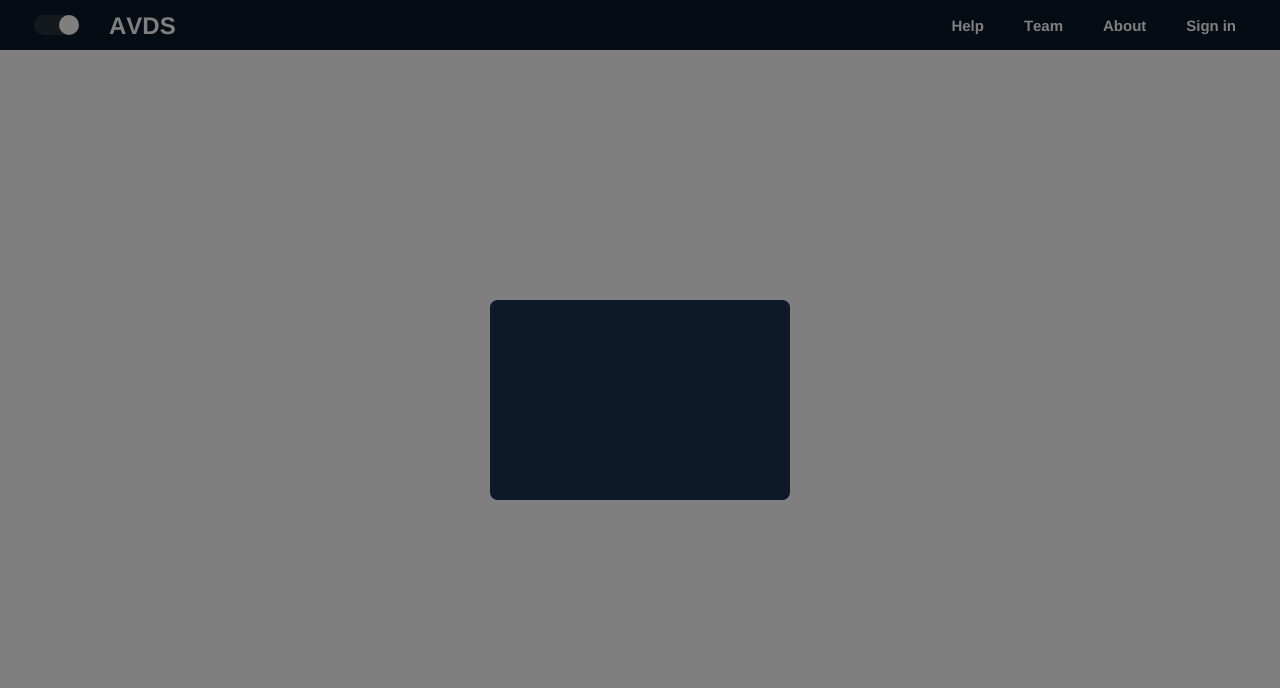
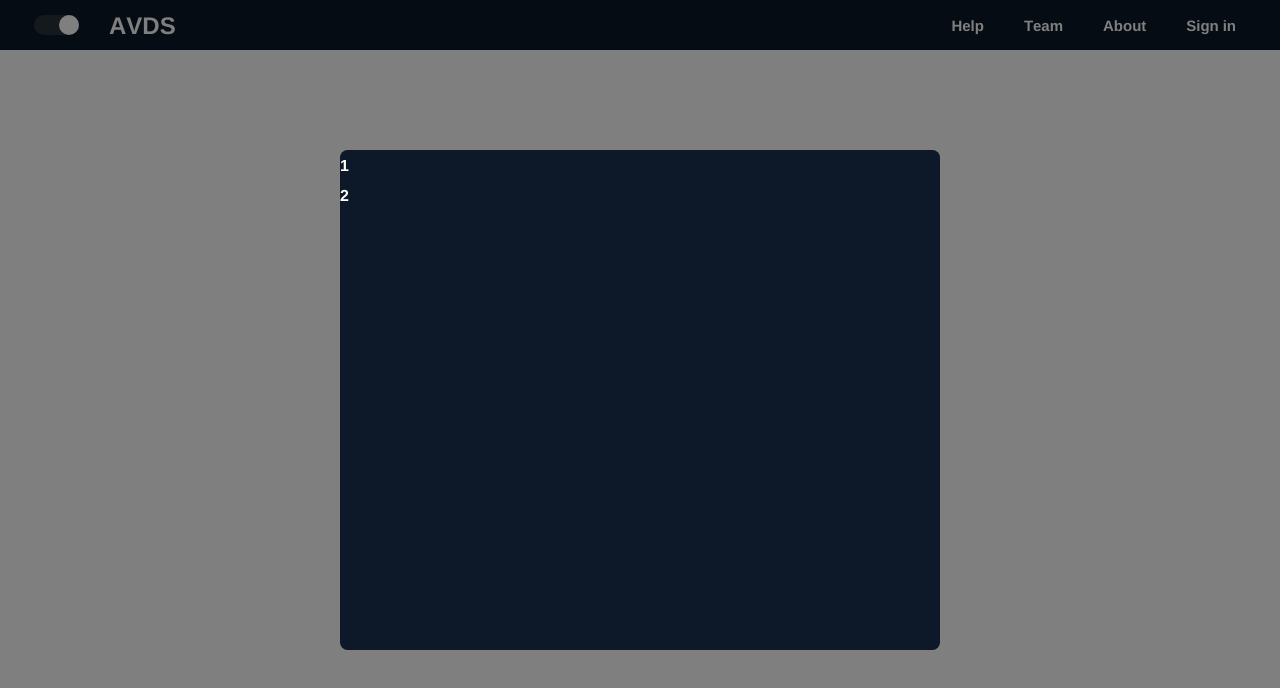
Before and after one commit to genakogan/data-structures-and-algorithms, a React (Create React App) app: page / in a window 1280 px wide. Shown: the top 688 px of the page. Built offline with nearby package versions, Linux system fonts and the light colour scheme.

Commit message:
add size to model

```diff
--- a/src/components/TopMenu/WindowHTA/Modal/Modal.tsx
+++ b/src/components/TopMenu/WindowHTA/Modal/Modal.tsx
@@ -21,7 +21,8 @@ const Modal: React.FC<Props> = (props: Props): ReactElement => {
             onClick={(e: React.MouseEvent) => {
               e.stopPropagation();
             }}
-          ></Content>
+          > {props.children}</Content>
+
         </Container>
       ) : (
         <React.Fragment></React.Fragment>
```
